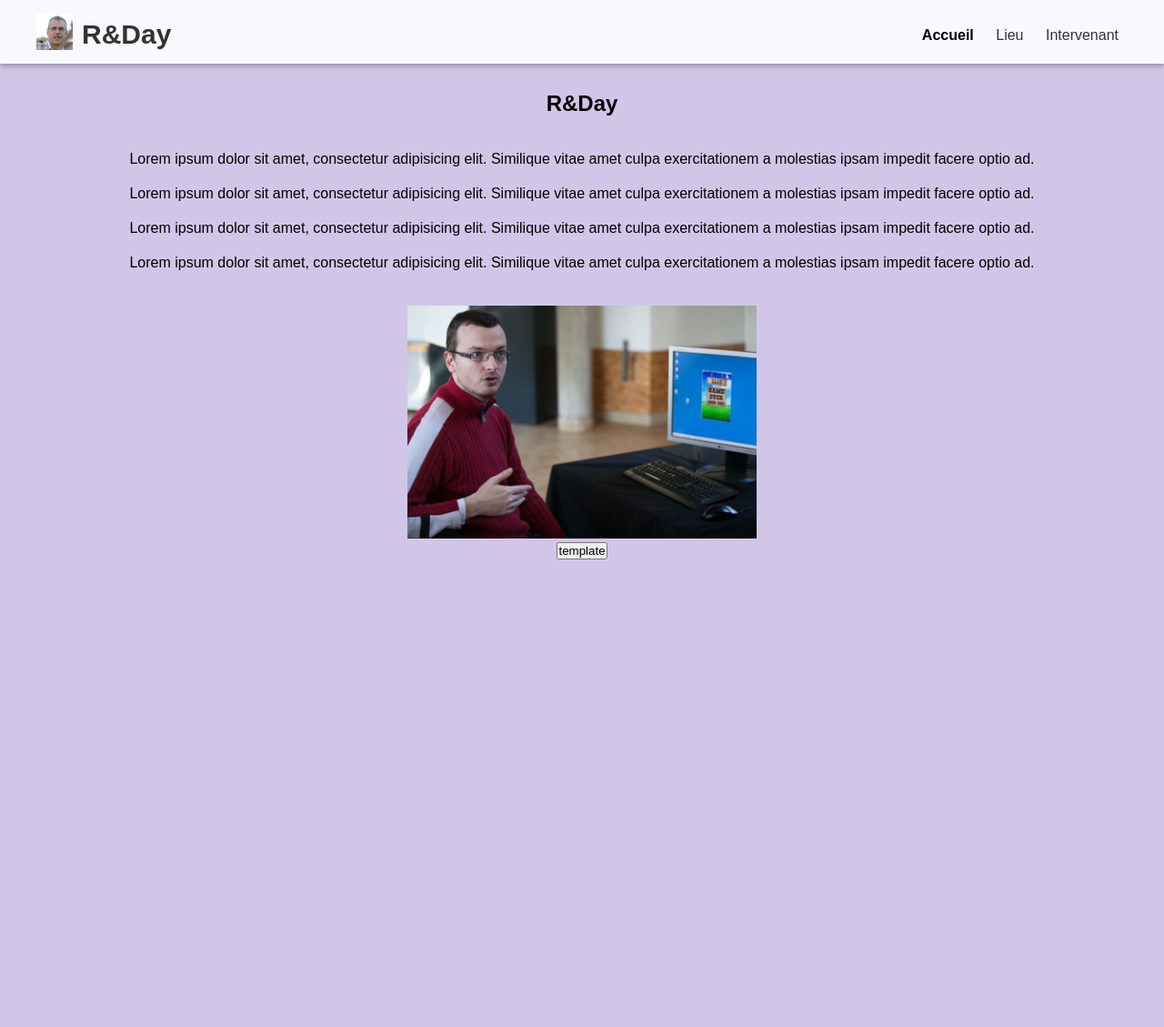
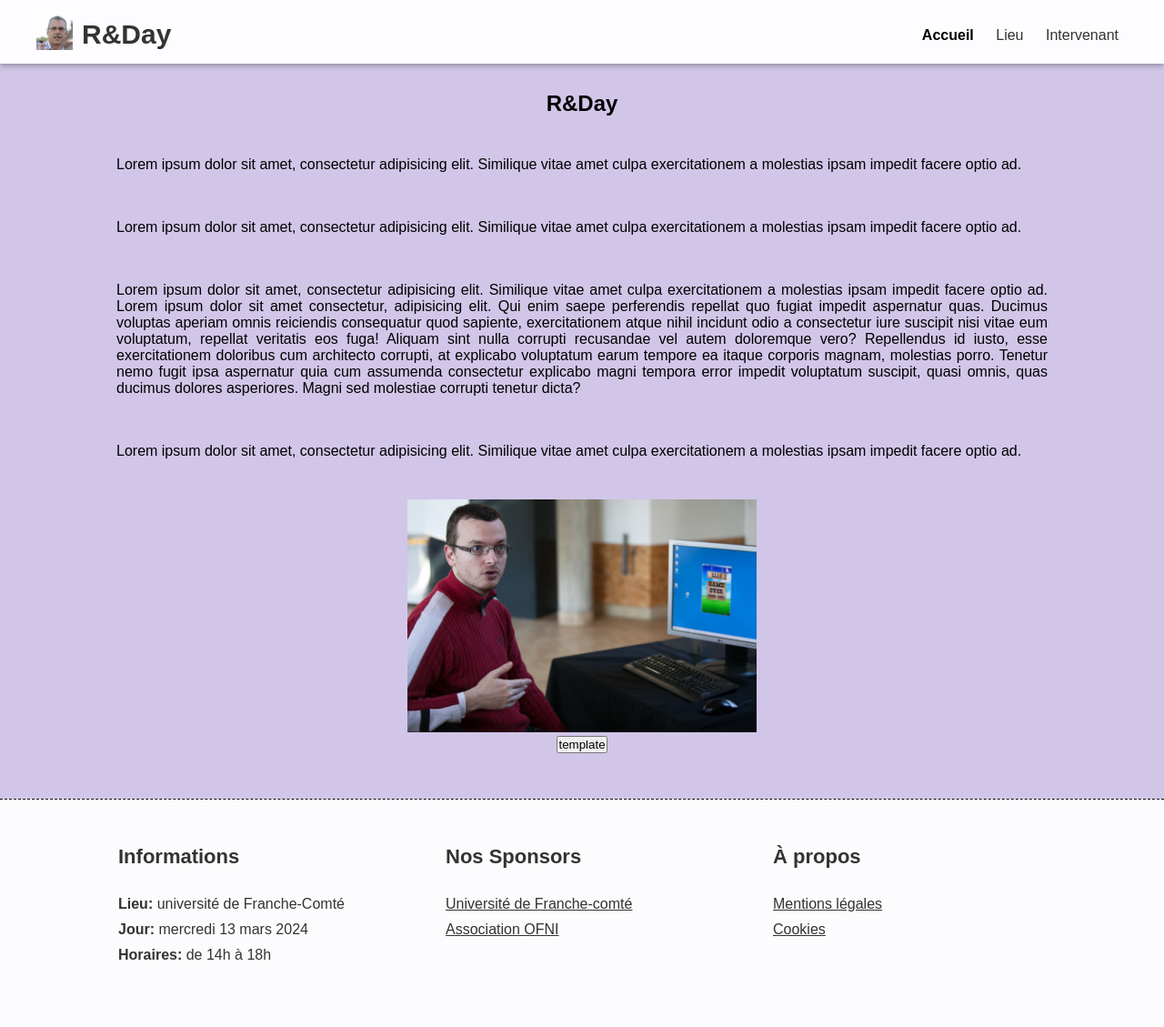
Before and after one commit to AntoineCuinet/R-Day, a PHP site: page / in a window 1280 px wide. Shown: the whole page at 91% size. Before the commit the page ends 615 px from the top, so only its background shows below. Run offline with PHP 8.4, Linux system fonts and the light colour scheme.

Commit message:
add footer

```diff
--- a/public/index.html
+++ b/public/index.html
@@ -42,23 +42,51 @@
         </nav>
     </head>
 
-
-
+    <!-- on met ici tout le contenu du site (dans des sections) -->
+    <div class="contenu">
         <section>
             <h1 class="template">R&Day</h1>
             <br>
             <p class="text">Lorem ipsum dolor sit amet, consectetur adipisicing elit. Similique vitae amet culpa exercitationem a molestias ipsam impedit facere optio ad.</p>
             <p class="text">Lorem ipsum dolor sit amet, consectetur adipisicing elit. Similique vitae amet culpa exercitationem a molestias ipsam impedit facere optio ad.</p>
-        <p class="text">Lorem ipsum dolor sit amet, consectetur adipisicing elit. Similique vitae amet culpa exercitationem a molestias ipsam impedit facere optio ad.</p>
+            <p class="text">Lorem ipsum dolor sit amet, consectetur adipisicing elit. Similique vitae amet culpa exercitationem a molestias ipsam impedit facere optio ad. Lorem ipsum dolor sit amet consectetur, adipisicing elit. Qui enim saepe perferendis repellat quo fugiat impedit aspernatur quas. Ducimus voluptas aperiam omnis reiciendis consequatur quod sapiente, exercitationem atque nihil incidunt odio a consectetur iure suscipit nisi vitae eum voluptatum, repellat veritatis eos fuga! Aliquam sint nulla corrupti recusandae vel autem doloremque vero? Repellendus id iusto, esse exercitationem doloribus cum architecto corrupti, at explicabo voluptatum earum tempore ea itaque corporis magnam, molestias porro. Tenetur nemo fugit ipsa aspernatur quia cum assumenda consectetur explicabo magni tempora error impedit voluptatum suscipit, quasi omnis, quas ducimus dolores asperiores. Magni sed molestiae corrupti tenetur dicta?</p>
             <p class="text">Lorem ipsum dolor sit amet, consectetur adipisicing elit. Similique vitae amet culpa exercitationem a molestias ipsam impedit facere optio ad.</p>
             <br>
             <img src="./assets/pictures/image_template.jpeg" alt="image template" width=30% height=30%>
             <br>
             <button>template</button>
         </section>
+    </div>
+
+
 
     <footer>
+        <div class="contenu-footer">
+            <div class="bloc footer-info">
+                <h3>Informations</h3>
+                <ul>
+                    <li><p><span>Lieu:</span> université de Franche-Comté</p></li>
+                    <li><p><span>Jour:</span> mercredi 13 mars 2024</p></li>
+                    <li><p><span>Horaires:</span> de 14h à 18h</p></li>
+                </ul>
+            </div>
 
+            <div class="bloc footer-sponsor">
+                <h3>Nos Sponsors</h3>
+                <ul>
+                    <li><a href="https://www.univ-fcomte.fr/" target="_blank">Université de Franche-comté</a></li>
+                    <li><a href="https://ofni.asso.fr/" target="_blank">Association OFNI</a></li>
+                </ul>
+            </div>
+
+            <div class="bloc footer-mention">
+                <h3>À propos</h3>
+                <ul>
+                    <li><a href="#">Mentions légales</a></li>
+                    <li><a href="#">Cookies</a></li>
+                </ul>
+            </div>
+        </div>
     </footer>
 
 
--- a/public/style.css
+++ b/public/style.css
@@ -7,6 +7,12 @@
 body {
   background-color: rgba(187, 170, 221, 0.6666666667);
   font-family: Arial, Courier, monospace;
+  min-height: 100vh;
+  display: flex;
+  flex-direction: column;
+}
+body .contenu {
+  flex: 1 0 auto;
 }
 
 section {
@@ -16,7 +22,8 @@ section .template {
   padding: 100px 0 0 0;
 }
 section .text {
-  margin: 20px;
+  padding: 2vw 10vw;
+  text-align: justify;
 }
 @media screen and (max-width: 800px) {
   section .text {
@@ -25,9 +32,76 @@ section .text {
 }
 section button {
   text-decoration: node;
+  margin-bottom: 50px;
 }
 section button:hover { /*pour le hover*/
   text-decoration: underline;
+}
+
+footer {
+  flex-shrink: 0;
+  border-top: 1px dashed rgb(0, 0, 0);
+  width: 100%;
+  background: rgba(255, 255, 255, 0.9411764706);
+  color: #333;
+}
+footer .contenu-footer {
+  max-width: 1200px;
+  margin: 0 auto;
+  display: flex;
+  justify-content: center;
+  align-items: flex-start;
+  font-size: 16px;
+  padding: 50px 0 10px;
+}
+@media screen and (max-width: 800px) {
+  footer .contenu-footer {
+    flex-wrap: wrap;
+    padding: 15px 0 5px;
+  }
+}
+footer .contenu-footer .bloc {
+  width: 25%;
+  margin: 0 30px;
+}
+@media screen and (max-width: 800px) {
+  footer .contenu-footer .bloc {
+    width: 80%;
+    margin: 30px 30px;
+  }
+}
+footer .contenu-footer .bloc:nth-child(1), footer .contenu-footer .bloc:nth-child(2) {
+  margin-bottom: 50px;
+}
+@media screen and (max-width: 800px) {
+  footer .contenu-footer .bloc:nth-child(1), footer .contenu-footer .bloc:nth-child(2) {
+    margin-bottom: 10px;
+  }
+}
+footer .contenu-footer .bloc h3 {
+  font-size: 22px;
+  padding-bottom: 20px;
+}
+@media screen and (max-width: 800px) {
+  footer .contenu-footer .bloc h3 {
+    padding-bottom: 5px;
+  }
+}
+footer .contenu-footer .bloc ul {
+  list-style-type: none;
+}
+footer .contenu-footer .bloc ul li {
+  margin: 10px 0;
+}
+footer .contenu-footer .bloc ul li span {
+  font-weight: bold;
+}
+footer .contenu-footer .bloc ul li a {
+  text-decoration: underline;
+  color: #333;
+}
+footer .contenu-footer .bloc ul li a:hover {
+  color: rgb(0, 77, 149);
 }
 
 #navbar {
@@ -35,13 +109,13 @@ section button:hover { /*pour le hover*/
   top: 0;
   width: 100%;
   padding: 15px 35px;
-  background: rgba(255, 255, 255, 0.8745098039);
+  background: rgba(255, 255, 255, 0.9411764706);
   box-shadow: 0 2px 6px rgba(0, 0, 0, 0.32);
 }
 @media screen and (max-width: 800px) {
   #navbar {
     padding: 7px 15px;
-    position: relative;
+    position: fixed;
   }
 }
 #navbar .first-container {
@@ -148,7 +222,7 @@ section button:hover { /*pour le hover*/
     flex-direction: column;
     align-items: flex-start;
     position: absolute;
-    background: rgba(255, 255, 255, 0.8117647059);
+    background: rgba(255, 255, 255, 0.8588235294);
     top: 100%;
     left: 0;
     height: 100vh;
```
Also changed, not shown: public/assets/pages/intervenant.html, public/assets/pages/lieu.html, public/assets/sass/partiels/_body.scss, public/assets/sass/partiels/_footer.scss (added), public/assets/sass/partiels/_nav.scss, public/assets/sass/partiels/_template.scss, public/assets/sass/partiels/_variables.scss, public/assets/sass/style.scss, 1 other file. Lines whose indentation alone changed are shown as unchanged.
